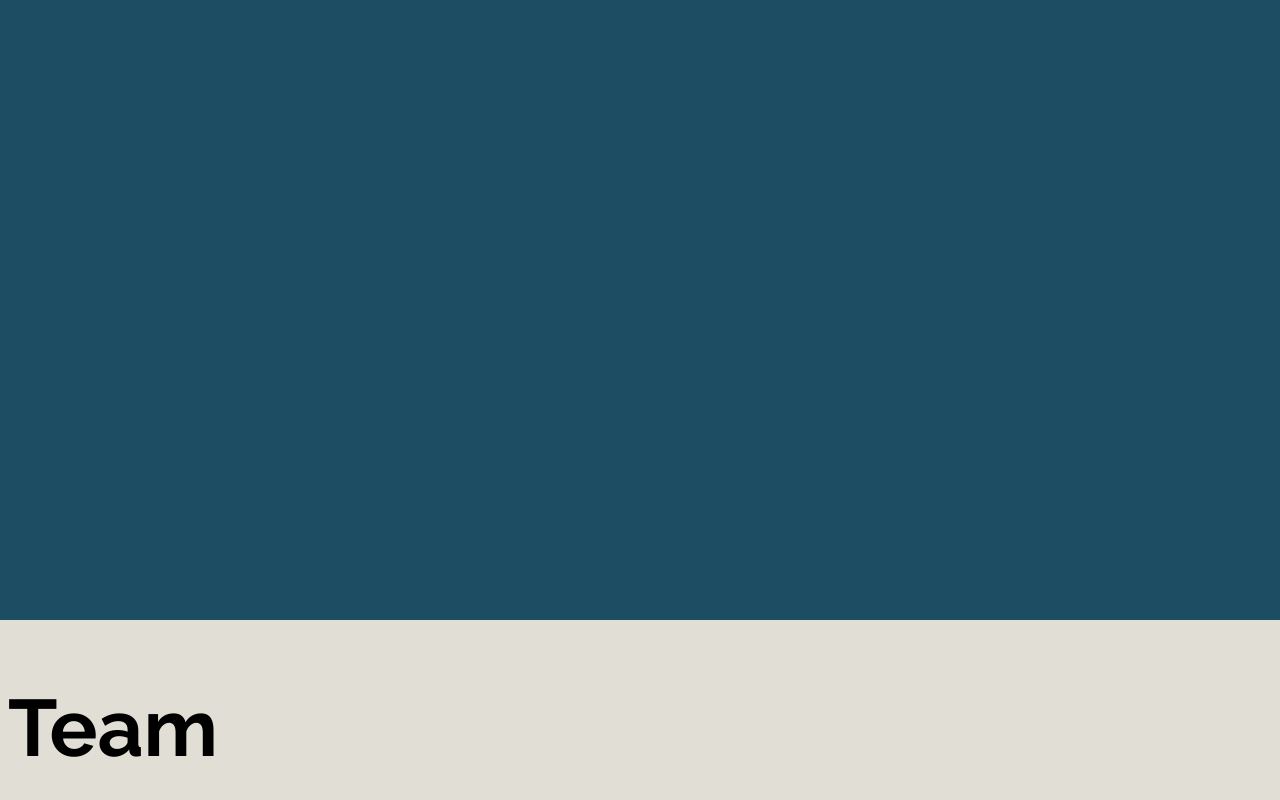
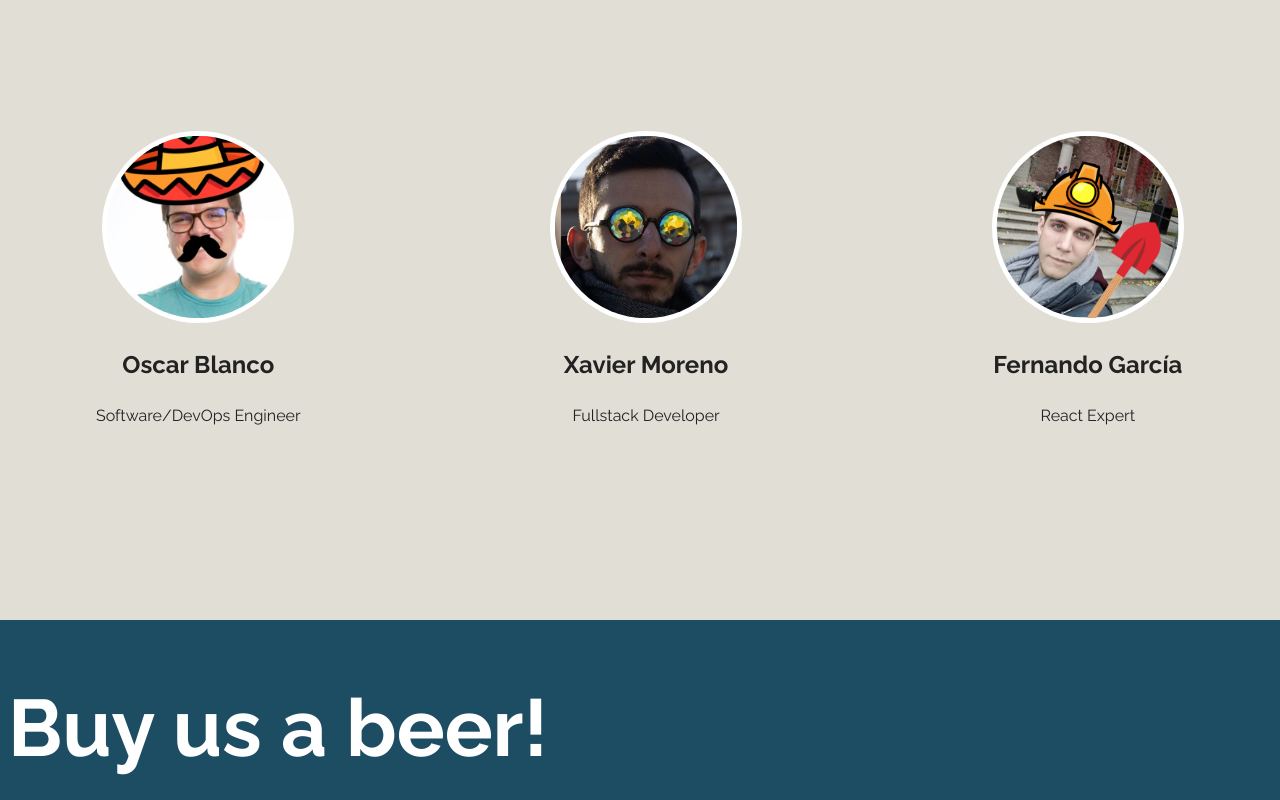
Before and after one commit to hackiedev/site, a Next.js app: page / in a window 1280 px wide. Shown: the part 980-1780 px from the top of the page. Built offline with nearby package versions, Linux system fonts and the light colour scheme.

Commit message:
minor changes on Team Section (#12)
* minor changes on Team Section

LinkedIn link added on avatars.
CSS standard mediaquery sizes used.
Added large margin size for 1200px+ screens.

* Removed duplicate SecondScreen

* Renamed screens

* Comments refactor

```diff
--- a/src/components/TeamProfile.tsx
+++ b/src/components/TeamProfile.tsx
@@ -1,31 +1,47 @@
 import styled, { css } from "styled-components";
 import Text from "../components/Text";
 import { colors, separationSizes } from "../utils/style";
+import { cssFor } from "../utils/breakpoints";
 
 interface Props {
   name: string;
   avatarSrc: string;
   description: string;
+  linkedIn: string;
 }
 
+const Container = styled.div`
+  cursor: pointer;
+  display: flex;
+  flex-direction: column;
+  align-items: center;
+  min-width: 11em;
+  margin: ${separationSizes.default};
+  ${cssFor.desktop`
+    margin: ${separationSizes.large};
+  `};
+`;
+
 const Avatar = styled.img`
-  height: 9em;
+  height: 40vw;
   border-radius: 50%;
   padding: 0.3em;
   background-color: ${colors.white};
+  ${cssFor.laptop`
+    height: 20vw;
+  `};
+  ${cssFor.desktop`
+    height: 15vw;
+  `};
 `;
 
-const Container = styled.div`
-  display: flex;
-  flex-direction: column;
-  flex: 1;
-  align-items: center;
-  min-width: 13em;
-  margin: ${separationSizes.default};
-`;
+const TeamProfile = ({ name, avatarSrc, description, linkedIn }: Props) => {
+  const openLinkedIn = () => {
+    window.open(`https://www.linkedin.com/in/${linkedIn}`, "_blank");
+  };
 
-const TeamProfile = ({ name, avatarSrc, description }: Props) => (
-  <Container>
+  return (
+    <Container onClick={openLinkedIn}>
       <Avatar src={avatarSrc} />
       <Text paddingVertical="small" component="h2">
         {name}
@@ -33,4 +49,5 @@ const TeamProfile = ({ name, avatarSrc, description }: Props) => (
       <Text>{description}</Text>
     </Container>
   );
+};
 export default TeamProfile;
--- a/src/pages/index.tsx
+++ b/src/pages/index.tsx
@@ -7,6 +7,7 @@ import { colors } from "../utils/style";
 import Icon from "../components/Icon";
 import MenuTabs from "../components/Tabs/TabsMenu";
 import TeamProfile from "../components/TeamProfile";
+import { cssFor } from "../utils/breakpoints";
 
 const MassiveHeader = styled(Text)`
   font-size: 10vmin;
@@ -19,7 +20,7 @@ const Screen = styled(Container)`
   flex-direction: column;
 `;
 
-const FirstScreen = styled(Screen)`
+const WelcomeScreen = styled(Screen)`
   justify-content: flex-end;
 `;
 
@@ -27,14 +28,18 @@ const CenterAlignedIcon = styled(Icon)`
   align-self: center;
 `;
 
-const SecondScreen = styled(Screen)``;
+const FormScreen = styled(Screen)``;
 
-const ThirdScreen = styled(Screen)``;
+const TeamScreen = styled(Screen)``;
 
 const TeamSection = styled.div`
   display: flex;
   flex-direction: row;
   flex-wrap: wrap;
+  justify-content: space-between;
+  ${cssFor.mobile`
+    justify-content: center;
+  `};
 `;
 
 const HomePage = () => {
@@ -54,13 +59,13 @@ const HomePage = () => {
         tabs={[
           {
             name: "Welcome",
-            onClick: () => scrollToScreen("first-screen"),
+            onClick: () => scrollToScreen("welcome-screen"),
           },
-          { name: "Beer", onClick: () => scrollToScreen("second-screen") },
-          { name: "Team", onClick: () => scrollToScreen("third-screen") },
+          { name: "Team", onClick: () => scrollToScreen("team-screen") },
+          { name: "Form", onClick: () => scrollToScreen("form-screen") },
         ]}
       />
-      <FirstScreen background={colors.red} id="first-screen">
+      <WelcomeScreen background={colors.red} id="welcome-screen">
         <MassiveHeader padding="small" component="h1" color="#FFF">
           Welcome to hackie.dev!
         </MassiveHeader>
@@ -70,16 +75,11 @@ const HomePage = () => {
             animation="bounceY"
             color="white"
             size={50}
-            onClick={() => scrollToScreen("second-screen")}
+            onClick={() => scrollToScreen("team-screen")}
           />
         )}
-      </FirstScreen>
-      <SecondScreen background={colors.blue} id="second-screen">
-        <MassiveHeader padding="small" component="h1" color="#FFF">
-          Buy us a beer!
-        </MassiveHeader>
-      </SecondScreen>
-      <ThirdScreen background={colors.grey} id="third-screen">
+      </WelcomeScreen>
+      <TeamScreen background={colors.grey} id="team-screen">
         <MassiveHeader padding="small" component="h1" color="#000">
           Team
         </MassiveHeader>
@@ -88,19 +88,27 @@ const HomePage = () => {
             name="Oscar Blanco"
             description="Software/DevOps Engineer"
             avatarSrc="/oscar_mexican.jpeg"
+            linkedIn="oscarblancocastan"
           />
           <TeamProfile
             name="Xavier Moreno"
             description="Fullstack Developer"
             avatarSrc="/xavi_himself.png"
+            linkedIn="xavimorenom"
           />
           <TeamProfile
             name="Fernando García"
             description="React Expert"
             avatarSrc="/nando_miner.png"
+            linkedIn="fernando-garcia-fernandez"
           />
         </TeamSection>
-      </ThirdScreen>
+      </TeamScreen>
+      <FormScreen background={colors.blue} id="form-screen">
+        <MassiveHeader padding="small" component="h1" color="#FFF">
+          Buy us a beer!
+        </MassiveHeader>
+      </FormScreen>
     </>
   );
 };
--- /dev/null
+++ b/src/utils/breakpoints.ts
@@ -0,0 +1,28 @@
+import { css } from "styled-components";
+
+export const cssFor = {
+  // 320px — 480px: Mobile devices.
+  mobile: (...args) => css`
+    @media (max-width: 480px) {
+      ${css(...args)};
+    }
+  `,
+  // 481px — 768px: iPads, Tablets.
+  tablet: (...args) => css`
+    @media (min-width: 481px) and (max-width: 768px) {
+      ${css(...args)};
+    }
+  `,
+  // 769px — 1200px: Small screens, laptops, desktops, large screens..
+  laptop: (...args) => css`
+    @media (min-width: 769px) and (max-width: 1200px) {
+      ${css(...args)};
+    }
+  `,
+  // 1201px and more — Extra large screens, TV.
+  desktop: (...args) => css`
+    @media (min-width: 1201px) {
+      ${css(...args)};
+    }
+  `,
+};
--- a/src/utils/style.ts
+++ b/src/utils/style.ts
@@ -3,6 +3,7 @@ import { css } from "styled-components";
 export const separationSizes = {
   default: "1rem",
   small: "0.5rem",
+  large: "6rem",
 };
 
 export type PaddingProp = keyof typeof separationSizes;
```
Lines whose indentation alone changed are shown as unchanged.
